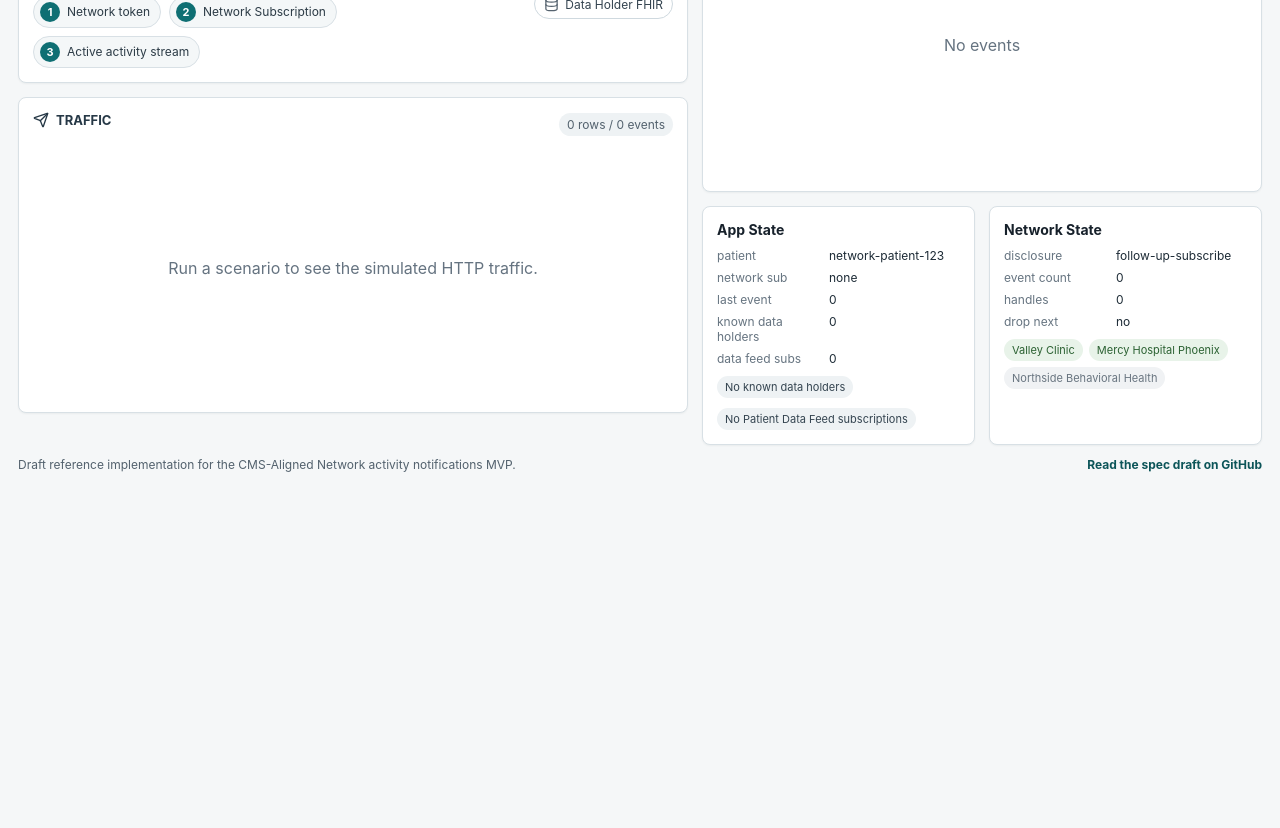
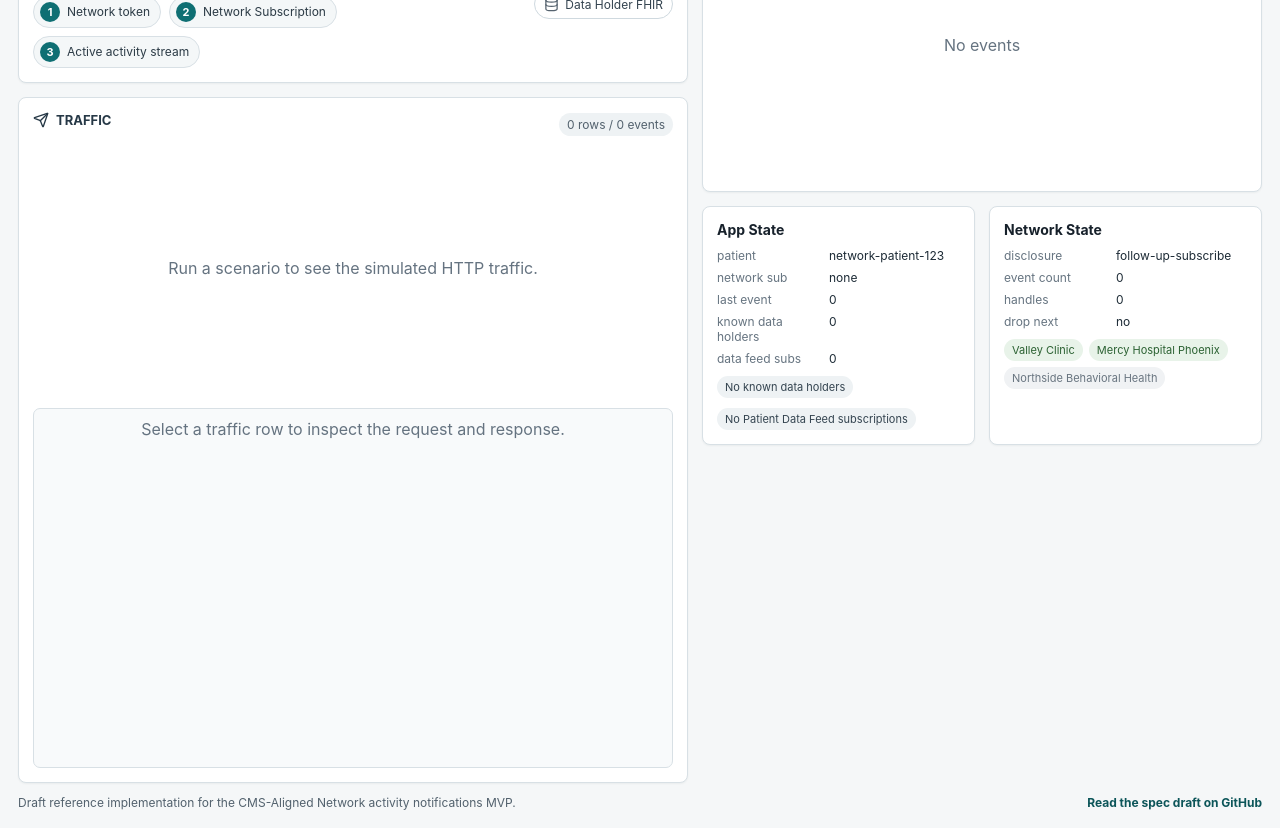
Before and after one commit to jmandel/cms-network-subscriptions-mvp, a React (Vite) app in the folder demo/: page / in a window 1280 px wide. Shown: the part 440-1268 px from the top of the page. Before the commit the page ends 930 px from the top, so only its background shows below. Built offline with nearby package versions, Linux system fonts and the light colour scheme.

Commit message:
Replace expanding traffic rows with detail pane

```diff
--- a/demo/src/App.tsx
+++ b/demo/src/App.tsx
@@ -295,11 +295,14 @@ export function App() {
               <SectionTitle icon={Send} label="Traffic" />
               <span className="counter">{trafficItems.length} rows / {state.trace.length} events</span>
             </div>
-            <TrafficList
-              items={trafficItems}
-              selectedTrafficId={selectedTraffic?.id}
-              onSelect={(id) => setSelectedTrafficId(id)}
-            />
+            <div className="traffic-workbench">
+              <TrafficList
+                items={trafficItems}
+                selectedTrafficId={selectedTraffic?.id}
+                onSelect={(id) => setSelectedTrafficId(id)}
+              />
+              <TrafficDetailPane item={selectedTraffic} />
+            </div>
           </section>
         </section>
 
@@ -373,24 +376,33 @@ function TrafficList({
             </span>
             <span className="trace-status">{trafficItemStatus(item)}</span>
           </button>
-          {item.id === selectedTrafficId ? <TrafficInlineDetail item={item} /> : null}
         </div>
       ))}
     </div>
   );
 }
 
-function TrafficInlineDetail({ item }: { item: TrafficItem }) {
+function TrafficDetailPane({ item }: { item?: TrafficItem }) {
+  if (!item) {
+    return (
+      <section className="traffic-detail-panel">
+        <div className="empty-state compact">Select a traffic row to inspect the request and response.</div>
+      </section>
+    );
+  }
+
   if (item.kind === "event") {
     return (
-      <div className="traffic-detail">
+      <section className="traffic-detail-panel">
+        <DetailPanelHeader item={item} />
         <TraceEventCard title="Event" event={item.event} />
-      </div>
+      </section>
     );
   }
 
   return (
-    <div className="traffic-detail">
+    <section className="traffic-detail-panel">
+      <DetailPanelHeader item={item} />
       <div className="traffic-detail-grid">
         <HttpCard
           title="Request"
@@ -415,6 +427,19 @@ function TrafficInlineDetail({ item }: { item: TrafficItem }) {
           ))}
         </div>
       ) : null}
+    </section>
+  );
+}
+
+function DetailPanelHeader({ item }: { item: TrafficItem }) {
+  return (
+    <div className="traffic-detail-head">
+      <div>
+        <span className={`kind kind-${trafficItemKind(item)}`}>{trafficItemKind(item)}</span>
+        <strong>{trafficItemSummary(item)}</strong>
+        <small>{trafficItemSubhead(item)}</small>
+      </div>
+      <span>{trafficItemStatus(item)}</span>
     </div>
   );
 }
--- a/demo/src/styles.css
+++ b/demo/src/styles.css
@@ -439,6 +439,14 @@ h1 {
   min-height: 0;
 }
 
+.traffic-workbench {
+  display: grid;
+  flex: 1 1 auto;
+  gap: 10px;
+  grid-template-rows: 260px 360px;
+  min-height: 0;
+}
+
 .traffic-list {
   border: 1px solid #d8e0e5;
   border-radius: 7px;
@@ -474,18 +482,57 @@ h1 {
   background: #eef7f6;
 }
 
-.traffic-detail {
+.traffic-detail-panel {
   background: #f8fafb;
-  border-top: 1px solid #d8e0e5;
+  border: 1px solid #d8e0e5;
+  border-radius: 7px;
   display: grid;
   gap: 10px;
+  grid-template-rows: auto minmax(0, 1fr) auto;
+  min-height: 0;
+  overflow: hidden;
   padding: 10px;
+}
+
+.traffic-detail-head {
+  align-items: center;
+  display: grid;
+  gap: 12px;
+  grid-template-columns: minmax(0, 1fr) auto;
+  min-height: 34px;
+}
+
+.traffic-detail-head > div {
+  align-items: center;
+  display: flex;
+  gap: 8px;
+  min-width: 0;
+}
+
+.traffic-detail-head strong,
+.traffic-detail-head small {
+  min-width: 0;
+  overflow: hidden;
+  text-overflow: ellipsis;
+  white-space: nowrap;
+}
+
+.traffic-detail-head strong {
+  font-size: 13px;
+}
+
+.traffic-detail-head small,
+.traffic-detail-head > span {
+  color: #657380;
+  font-family: "SFMono-Regular", Consolas, monospace;
+  font-size: 12px;
 }
 
 .traffic-detail-grid {
   display: grid;
   gap: 10px;
   grid-template-columns: repeat(2, minmax(0, 1fr));
+  min-height: 0;
 }
 
 .http-card {
@@ -494,7 +541,10 @@ h1 {
   border-radius: 7px;
   display: grid;
   gap: 10px;
+  grid-template-rows: auto auto minmax(0, 1fr);
   min-width: 0;
+  min-height: 0;
+  overflow: hidden;
   padding: 10px;
 }
 
@@ -527,7 +577,7 @@ h1 {
   font-size: 11px;
   line-height: 1.45;
   margin: 0;
-  max-height: 260px;
+  min-height: 0;
   overflow: auto;
   padding: 10px;
   white-space: pre-wrap;
@@ -548,6 +598,8 @@ h1 {
   display: flex;
   flex-wrap: wrap;
   gap: 8px;
+  min-height: 0;
+  overflow: auto;
 }
 
 .inline-events span {
@@ -692,6 +744,10 @@ h1 {
   display: flex;
   min-height: 260px;
   justify-content: center;
+}
+
+.empty-state.compact {
+  min-height: 100%;
 }
 
 .inspector-pretty {
```
